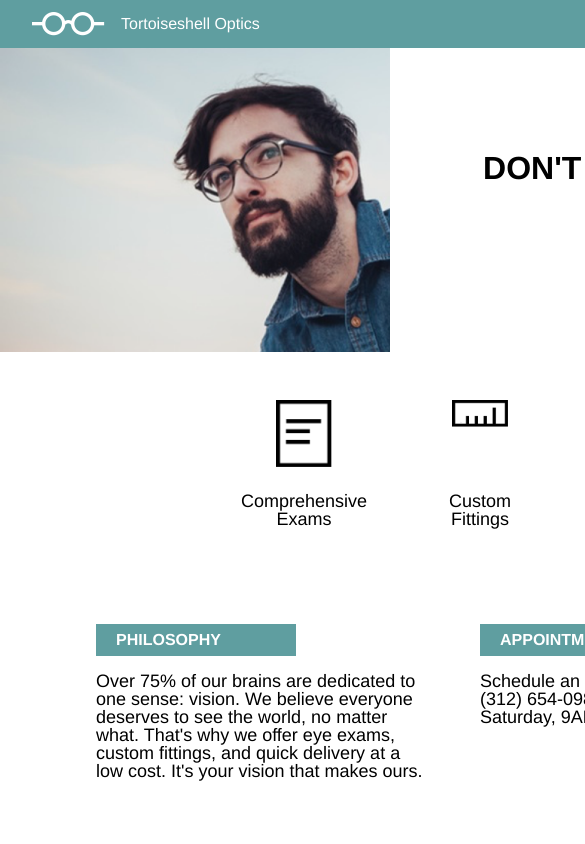
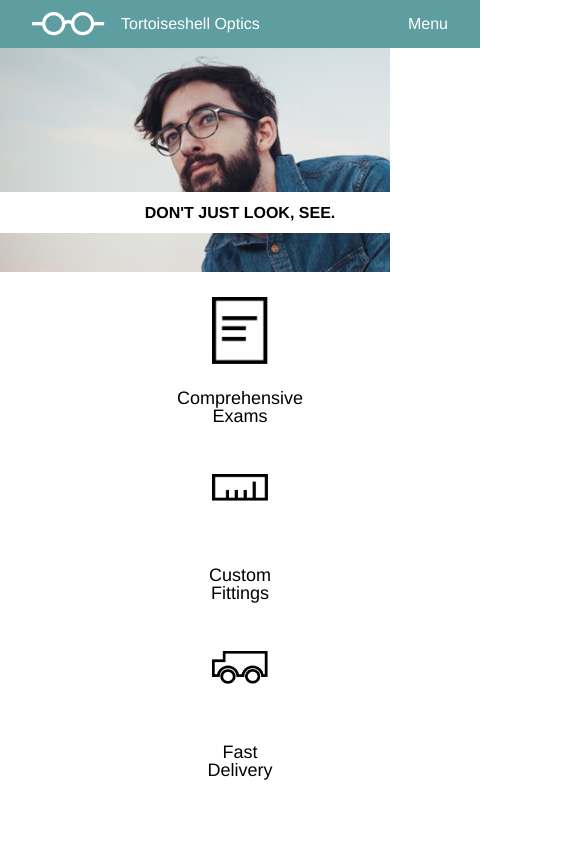
Before and after one commit to broep/TortoiseShellOptics, a plain HTML site: page index.html in a window 390 px wide. Shown: the top 844 px of the page, 585 px wide, since content can reach past the window. Drawn offline with Linux system fonts and the light colour scheme.

Commit message:
Style phone screen 480px

```diff
--- a/index.html
+++ b/index.html
@@ -18,7 +18,13 @@
             <span>Tortoiseshell Optics</span>
           </div>
 
-          <nav>
+          <nav class="menu">
+            <ul>
+              <li>Menu</li>
+            </ul>
+          </nav>
+
+          <nav class="nav-items">
             <ul>
               <li>Services</li>
               <li>Products</li>
--- a/resources/css/style.css
+++ b/resources/css/style.css
@@ -34,6 +34,11 @@ header {
 
 
 }
+
+.menu {
+  display: none;
+}
+
 .logo span {
   text-align: center;
   justify-content: center;
@@ -164,10 +169,73 @@ footer .logo img {
   .main-banner {
     line-height: normal;
     margin-top: 5rem;
-    line-height: 2.4rem;
     font-size: 1.33rem;
     margin-right: 2rem;
     padding: 0 4rem;
   }
 
 }
+
+@media only screen and (max-width: 480px) {
+  .menu {
+    display: flex;
+  }
+  .nav-items {
+    display: none;
+  }
+  header {
+    padding-top: 0;
+    height: 17rem;
+  }
+
+  .services {
+    flex-direction: column;
+    align-items: center;
+  }
+
+  .service {
+    margin: 1.54rem;
+  }
+
+  .container {
+    width: 480px;
+  }
+
+  header .flex {
+    justify-content: center;
+  }
+
+  .main-banner {
+    width: 100%;
+    line-height: 1rem;
+    margin-top: 9rem;
+    margin-right: 0;
+
+
+    padding: 0;
+  }
+    .main-banner h1 {
+      font-size: 1rem;
+      text-align: center;
+    }
+
+
+      .information {
+        flex-direction: column;
+        align-items: center;
+      }
+
+      .info {
+        width: 100%;
+      }
+
+      .title {
+        max-width: none;
+        text-align: center;
+      }
+
+      .info p {
+        padding: 1rem 0 4rem 0;
+        font-size: 0.77rem;
+      }
+}
```
